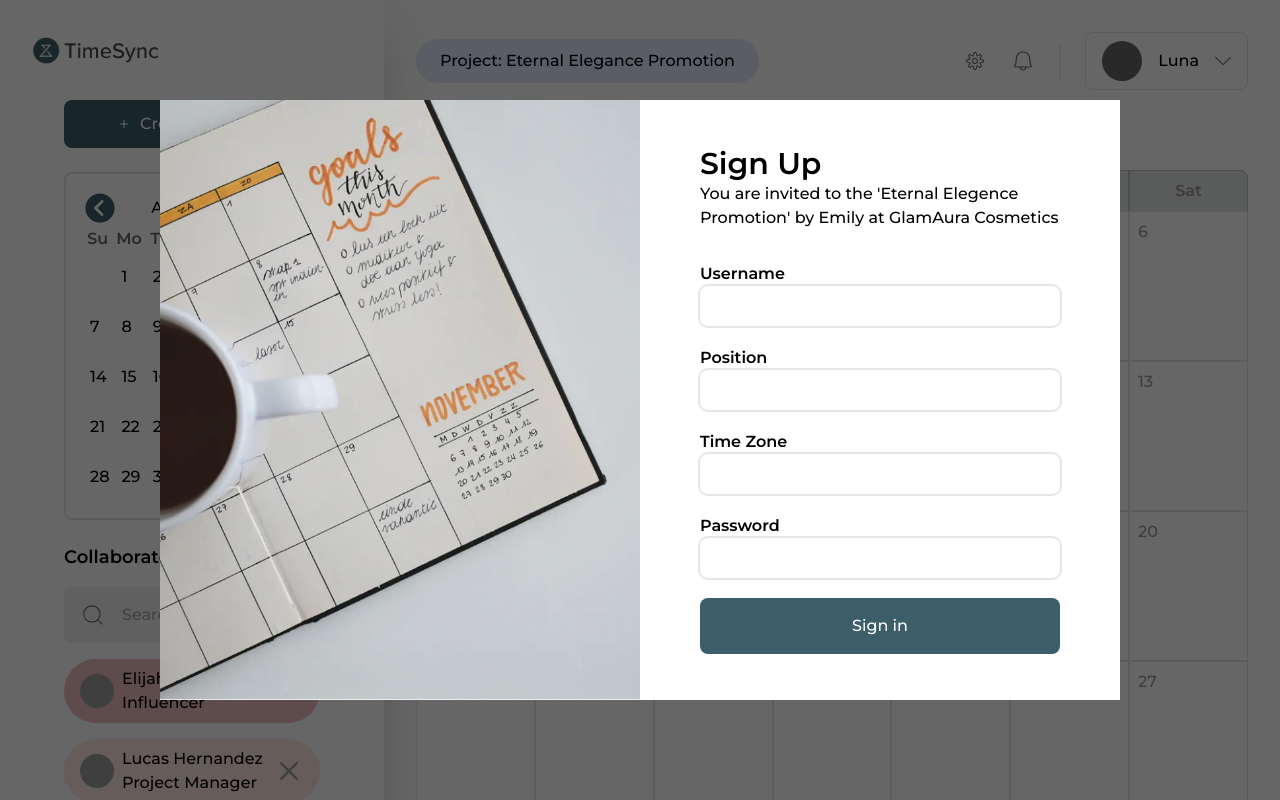
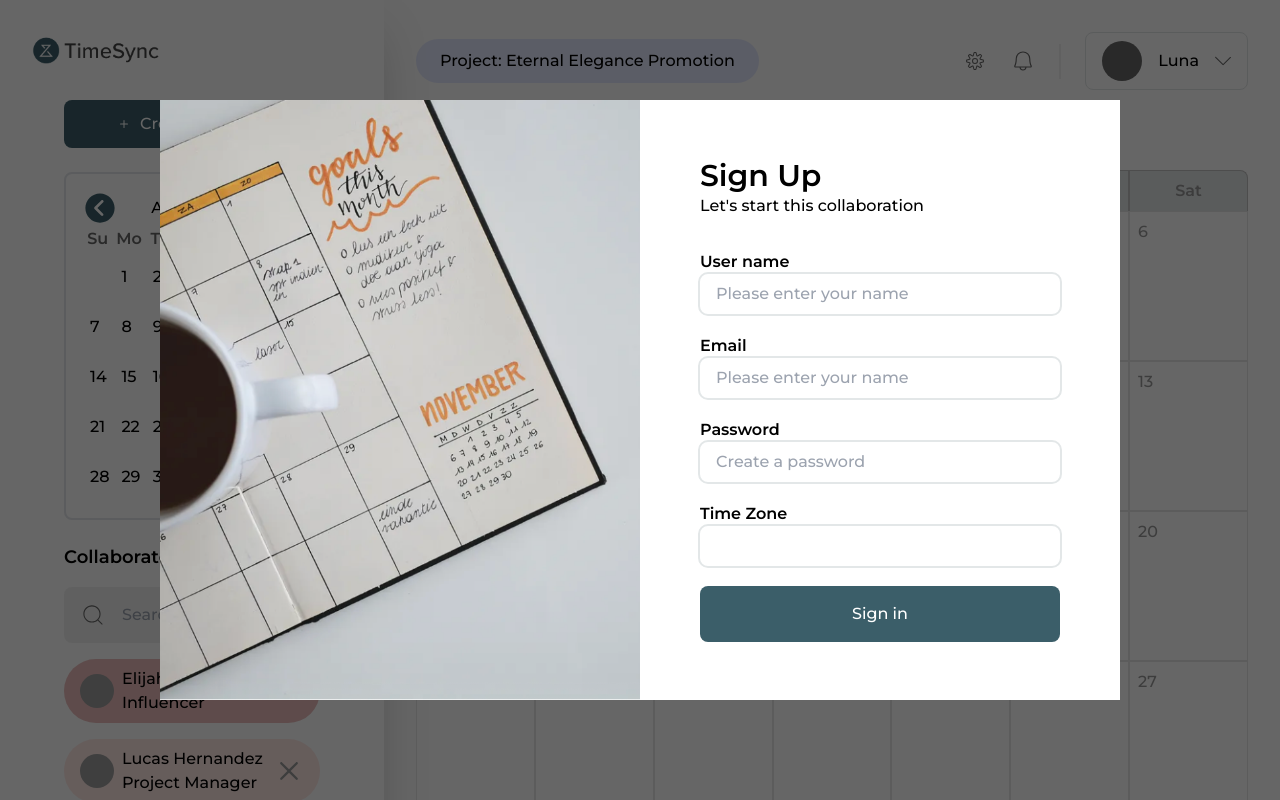
Before and after one commit to codingbabe10/TimeSync, a React (Vite) app: page /signup in a window 1280 px wide. Shown: the top 800 px of the page. Built offline with nearby package versions, Linux system fonts and the light colour scheme; no server answers; grey boxes are pictures that could not be loaded.

Commit message:
clean up auth a little and protect routes

```diff
--- a/src/App.jsx
+++ b/src/App.jsx
@@ -1,5 +1,5 @@
 
-import { useContext } from "react";
+import { useContext, useEffect } from "react";
 import {
   createBrowserRouter,
   createRoutesFromElements,
@@ -14,22 +14,24 @@ import DashboardPage from './pages/DashboardPage.jsx';
 import './index.css'
 import SignInPage from './pages/SignInPage'
 import SignUpPage from './pages/SignUpPage'
+import ProtectedRoutes from "./components/ProtectedRoutes.jsx";
 
 function App() {
   const { user } = useContext(Context);
-
-  const router = createBrowserRouter(
+let router = createBrowserRouter(
       createRoutesFromElements(
         <Route>
           <Route
             path='/SignIn'
-        element={user ?
+            element={!user ?
               <SignInPage />
               : <Navigate to={"/dashboard"} />
             }
           />
-      <Route path='/SignUp' element={<SignUpPage />} />
-      <Route path="dashboard" element={<DashboardPage />} />
+          <Route path='/signup' element={<SignUpPage />} />
+          <Route element={<ProtectedRoutes />} >
+            <Route path="/dashboard" element={<DashboardPage />} />
+          </Route>
         </Route>
       )
     );
--- a/src/components/Dashboard.jsx
+++ b/src/components/Dashboard.jsx
@@ -23,7 +23,6 @@ export default function Dashboard() {
             <Sidebar />
 
             <div className="m-8 w-full">
-
                 {/* TOP OF PAGE AND NAVBAR/TOOLBAR */}
                 <div className="
                 custom-flex-row justify-between items-center
--- a/src/components/ProfilePopup.jsx
+++ b/src/components/ProfilePopup.jsx
@@ -1,7 +1,11 @@
-import { SlArrowDown, SlArrowRight  } from "react-icons/sl";
+import { SlArrowDown, SlArrowRight } from "react-icons/sl";
+import { useContext } from "react";
+import { Context } from "../context/UserContext";
 
+export default function ProfilePopup({ toggleProfilePopup }) {
 
-export default function ProfilePopup({toggleProfilePopup}) {
+    const { logOut } = useContext(Context);
+
 
     return (
         <div className="
@@ -25,7 +29,7 @@ export default function ProfilePopup({toggleProfilePopup}) {
                 </div>
             </div>
 
-            <button className="bg-primary-green-500 text-white w-2/5 h-10 rounded-custom-default">Sign out</button>
+            <button onClick={logOut} className="bg-primary-green-500 text-white w-2/5 h-10 rounded-custom-default">Sign out</button>
         </div>
     )
 }
--- /dev/null
+++ b/src/components/ProtectedRoutes.jsx
@@ -0,0 +1,12 @@
+import { Outlet, Navigate } from "react-router-dom";
+import { useContext } from "react";
+import { Context } from "../context/UserContext";
+
+export default function ProtectedRoutes() {
+    const { user } = useContext(Context);
+
+    return (
+        user ? <Outlet /> : <Navigate to="/signin" />
+    )
+
+}
--- a/src/components/SignIn.jsx
+++ b/src/components/SignIn.jsx
@@ -2,13 +2,13 @@ import { useState  } from "react"
 
 export default function SignIn(props) {
 
-    const { signIn, signInWithGoogle, } = props;
+    const { signUp, signInWithGoogle, } = props;
 
     const [credentials, setCredentials] = useState({ username: '', email: '', password: '', timezone: ""  })
 
     function handleSubmit(e){
         e.preventDefault()
-        signIn(credentials.email, credentials.password);
+        signUp(credentials.email, credentials.password);
     }
 
     return (
--- a/src/components/SignUp.jsx
+++ b/src/components/SignUp.jsx
@@ -1,32 +1,16 @@
 import { useState } from "react"
-import { useNavigate } from "react-router-dom";
+import { signUpWithCredentials } from "../services/authService";
 
 export default function SignUp() {
 
-    const [user, setUser] = useState({ username: '', position: '', password: '', timezone: ""  })
-    const navigate = useNavigate();
+    const formDataDefaults = { username: '', email: '', password: '', timezone: ""  }
 
-    async function registerUser(){
-        const res = await fetch('http://127.0.0.1:5000/register',{
-            method: "POST",
-            headers: { 'Content-Type': 'application/json' },
-            body: JSON.stringify(user)
-        })
-        if(res.ok){
-            const data = await res.json()
-            console.log(data,"==========");
-            navigate('/login', {replace: true});
-         }
-        //  return redirect("/login")
-
-    }
+    const [formData, setFormData] = useState(formDataDefaults);
 
     function handleSubmit(e){
         e.preventDefault()
-        registerUser()
-        console.log(user, 'form submitted');
-
-        setUser({username:'',email:'',password:''});
+        signUpWithCredentials(formData);
+        setFormData(formDataDefaults);
     }
 
     return (
@@ -38,45 +22,48 @@ export default function SignUp() {
             ">
                 <img src="/signin-pic.png" alt="person working at desk" className="w-1/2 h-full object-cover" />
 
-                <div className="w-full custom-flex-col justify-center items-center gap-8">
+                <div className="w-1/2 custom-flex-col justify-center items-center gap-8">
                     <div className="w-3/4">
                         <h1 className="font-bold text-3xl">Sign Up</h1>
-                        <span>You are invited to the &apos;Eternal Elegence Promotion&apos; by Emily at GlamAura Cosmetics</span>
+                        <span>Let&apos;s start this collaboration</span>
                     </div>
 
                     <form onSubmit={handleSubmit} className="custom-flex-col justify-center items-center gap-5 w-full">
 
                         <div className=" w-3/4">
-                            <label htmlFor="username" className="font-bold">Username</label>
-                            <input type="text" name='name' value={user.name}
-                                onChange={(e) => setUser((prevState) => ({ ...prevState, name: e.target.value }))}
+                            <label htmlFor="username" className="font-bold">User name</label>
+                            <input type="text" name='username' value={formData.username}
+                                onChange={(e) => setFormData((prevState) => ({ ...prevState, name: e.target.value }))}
                                 className="outline outline-primary-grey-500 rounded-custom-default outline-2 px-4 py-2 w-full"
                                 required
+                                placeholder="Please enter your name"
+                            />
+                        </div>
+
+                        <div className=" w-3/4">
+                            <label htmlFor="email" className="font-bold">Email</label>
+                            <input type="text" name='email' value={formData.email}
+                                onChange={(e) => setFormData((prevState) => ({ ...prevState, name: e.target.value }))}
+                                className="outline outline-primary-grey-500 rounded-custom-default outline-2 px-4 py-2 w-full"
+                                required
+                                placeholder="Please enter your name"
                             />
                         </div>
 
                         <div className="w-3/4">
-                            <label htmlFor="position" className="font-bold">Position</label>
-                            <input type="text" name='position' value={user.position}
-                                onChange={(e) => setUser((prevState) => ({ ...prevState, position: e.target.value }))}
+                            <label htmlFor="password" className="font-bold">Password</label>
+                            <input type="password" name='password' value={formData.password}
+                                onChange={(e) => setFormData((prevState) => ({ ...prevState, password: e.target.value }))}
                                 className="outline outline-primary-grey-500 rounded-custom-default outline-2 px-4 py-2  w-full"
                                 required
+                                placeholder="Create a password"
                             />
                         </div>
 
                         <div className="w-3/4">
                             <label htmlFor="timezone" className="font-bold">Time Zone</label>
-                            <input type="text" name='timezone' value={user.timezone}
-                                onChange={(e) => setUser((prevState) => ({ ...prevState, timezone: e.target.value }))}
-                                className="outline outline-primary-grey-500 rounded-custom-default outline-2 px-4 py-2  w-full"
-                                required
-                            />
-                        </div>
-
-                        <div className="w-3/4">
-                            <label htmlFor="password" className="font-bold">Password</label>
-                            <input type="password" name='password' value={user.password}
-                                onChange={(e) => setUser((prevState) => ({ ...prevState, password: e.target.value }))}
+                            <input type="text" name='timezone' value={formData.timezone}
+                                onChange={(e) => setFormData((prevState) => ({ ...prevState, timezone: e.target.value }))}
                                 className="outline outline-primary-grey-500 rounded-custom-default outline-2 px-4 py-2  w-full"
                                 required
                             />
--- a/src/context/UserContext.jsx
+++ b/src/context/UserContext.jsx
@@ -1,13 +1,14 @@
 import { createContext, useState } from "react";
-import { getAuth, onAuthStateChanged  } from "firebase/auth";
+import { onAuthStateChanged } from "firebase/auth";
+import { auth } from "../services/firebaseConfig";
 
 const Context = createContext(null);
 
 function UserContext({ children }) {
 
+
     const [user, setUser] = useState(null);
 
-    const auth = getAuth();
 
     onAuthStateChanged(auth, (foundUser) => {
     if (foundUser) {
--- /dev/null
+++ b/src/services/authService.js
@@ -0,0 +1,51 @@
+import {
+    signOut,
+    createUserWithEmailAndPassword,
+    signInWithPopup,
+    signInWithEmailAndPassword,
+} from "firebase/auth";
+import { auth } from "./firebaseConfig";
+
+
+const signIn = async (email, password) => {
+    signInWithEmailAndPassword(auth, email, password)
+        .catch((error) => {
+            const errorCode = error.code;
+            const errorMessage = error.message;
+            console.log("error: ", errorCode, " ", errorMessage);
+        });
+};
+
+// const signInWithGoogle = async () => {
+//     try {
+//         await signInWithPopup(auth, googleProvider);
+//     } catch (err) {
+//         console.error(err);
+//     }
+// };
+
+function signUpWithCredentials({ email, password, username, timezone}) {
+    createUserWithEmailAndPassword(auth, email, password)
+        .then(() => {
+            // add username, position, and and other data to db. Im thinking they get an array of "projects" which theyll get a position for each. each project gets a unique id.
+        })
+        .catch((error) => {
+            const errorCode = error.code;
+            const errorMessage = error.message;
+            console.log("error: ", errorCode, " ", errorMessage);
+        });
+}
+
+const logOut = async () => {
+    try {
+        await signOut(auth);
+    } catch (err) {
+        console.error(err);
+    }
+};
+
+export {
+    logOut,
+    signIn,
+    signUpWithCredentials
+}
```
Also changed, not shown: src/pages/SignInPage.jsx (+1 -23 lines). Lines whose indentation alone changed are shown as unchanged.
